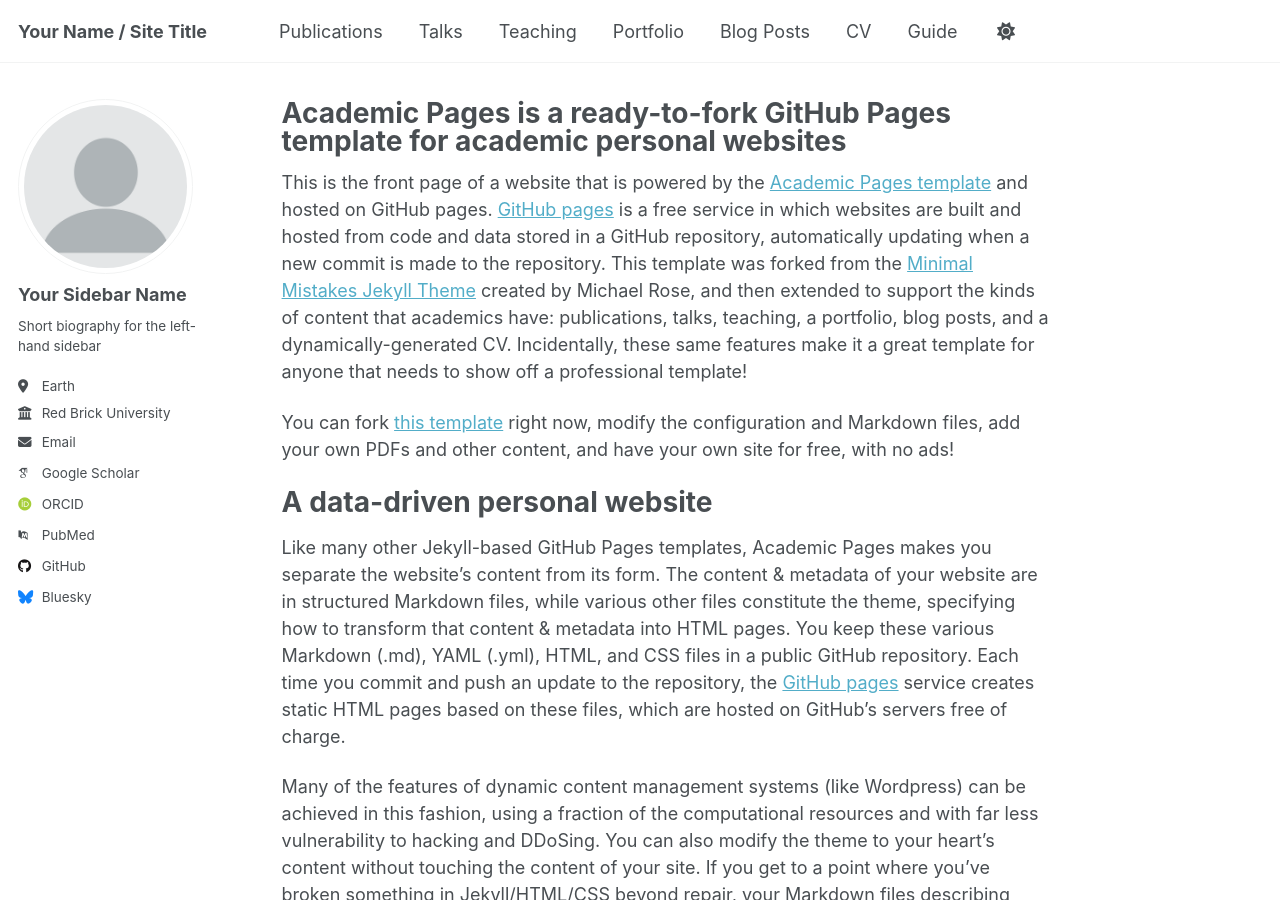
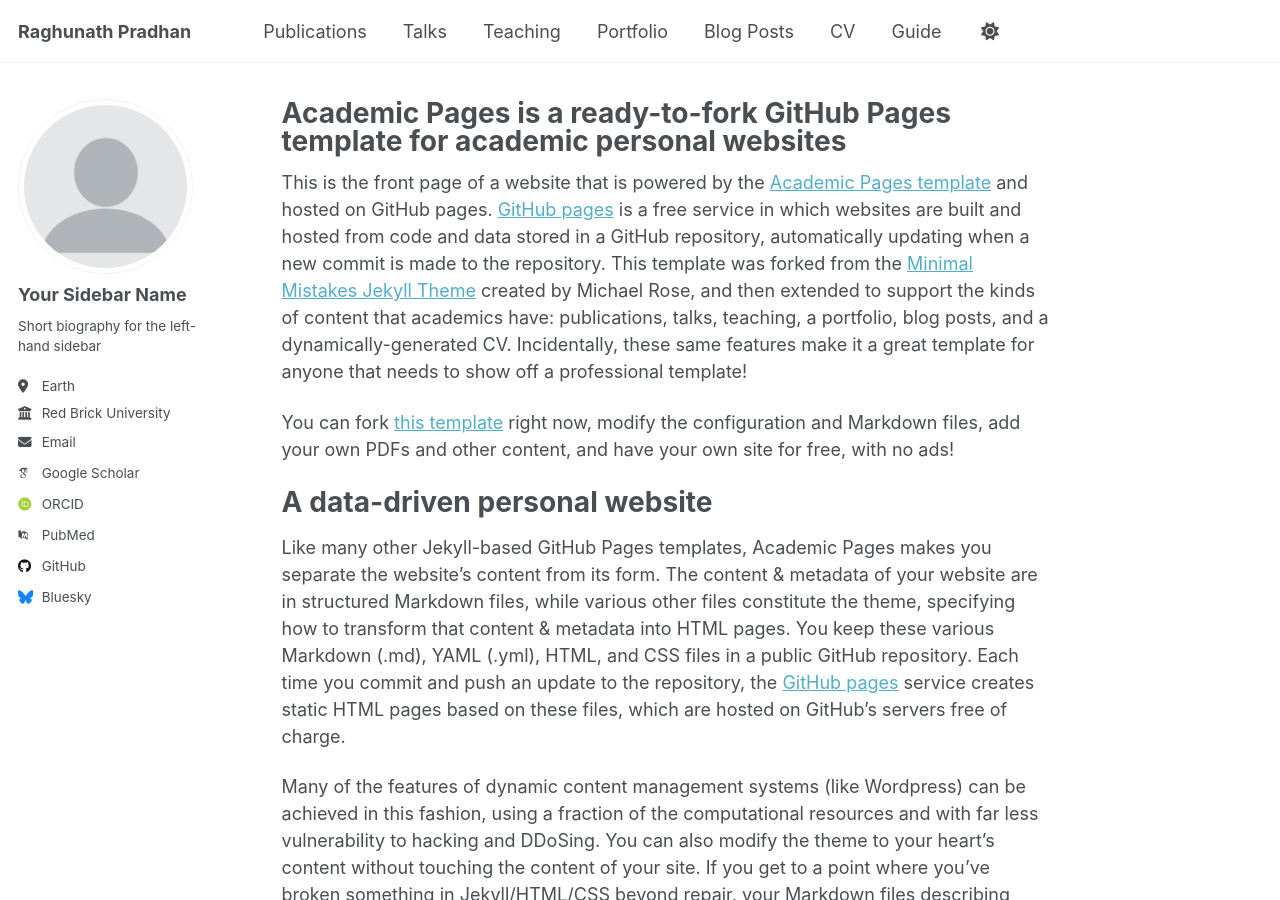
Before and after one commit to RAGHUMATAPITA/RAGHUMATAPITA.github.io, a Jekyll site: the page built from _pages/about.md, in a window 1280 px wide and 900 px high. Built offline with Jekyll 4.4.1, drawn with Linux system fonts in a browser that asks for light colours; some web fonts are replaced; a script that is not in the unit is left out.

Commit message:
Update _config.yml
test

```diff
--- a/_config.yml
+++ b/_config.yml
@@ -9,13 +9,13 @@
 # Basic Site Settings
 locale                   : "en-US"
 site_theme               : "default"
-title                    : "Your Name / Site Title"
+title                    : "Raghunath Pradhan"
 title_separator          : "-"
 name                     : &name "Raghunath Pradhan"
-description              : &description "personal description"
-url                      : https://academicpages.github.io # the base hostname & protocol for your site e.g. "https://[your GitHub username].github.io" or if you already have some other page hosted on Github then use "https://[your GitHub username].github.io/[Your Repo Name]"
+description              : &description "eavy ion physicist"
+url                      : https://raghumatapita.github.io # the base hostname & protocol for your site e.g. "https://[your GitHub username].github.io" or if you already have some other page hosted on Github then use "https://[your GitHub username].github.io/[Your Repo Name]"
 baseurl                  : "" # the subpath of your site, e.g. "/blog"
-repository               : "academicpages/academicpages.github.io"
+repository               : "raghumatapita/raghumatapita.github.io"
 
 # Site Author - The following control what appear as part of the author content on the side bar.
 #               If a field is blank the icon and link will not appear, otherwise it will be shown.
```
